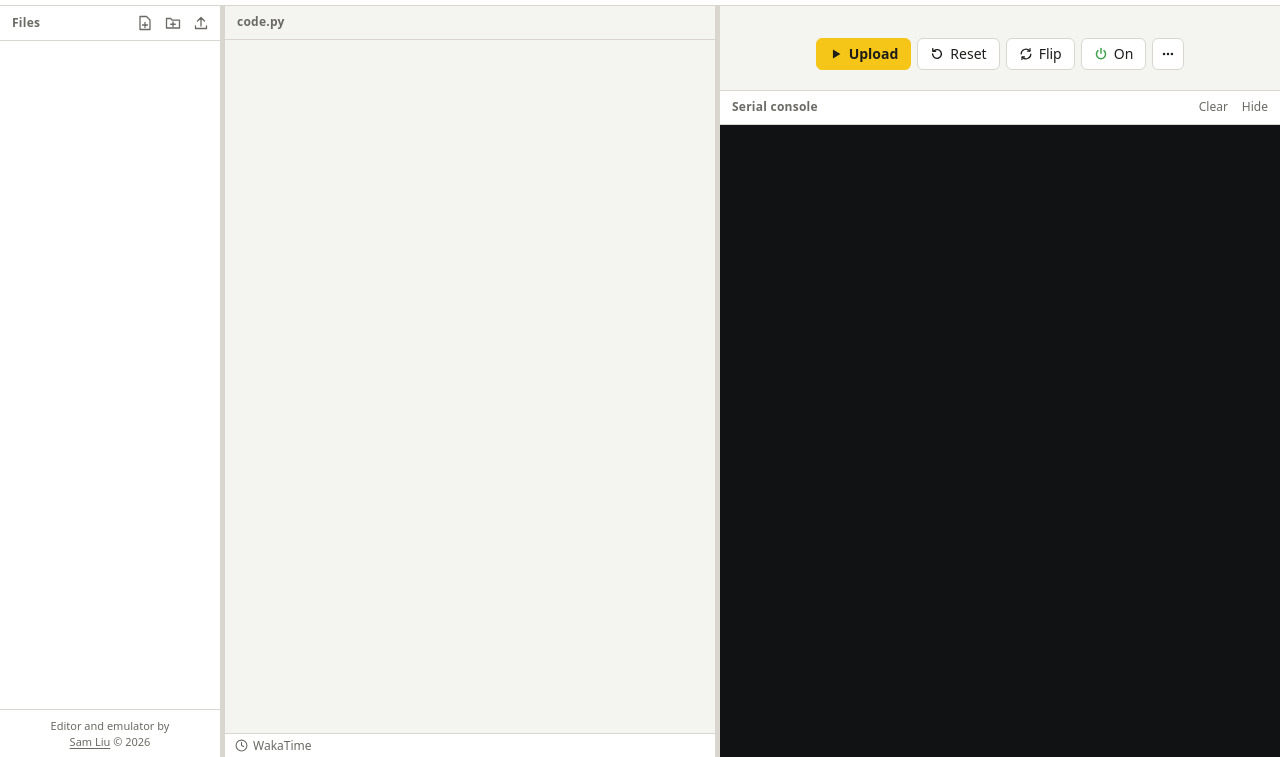
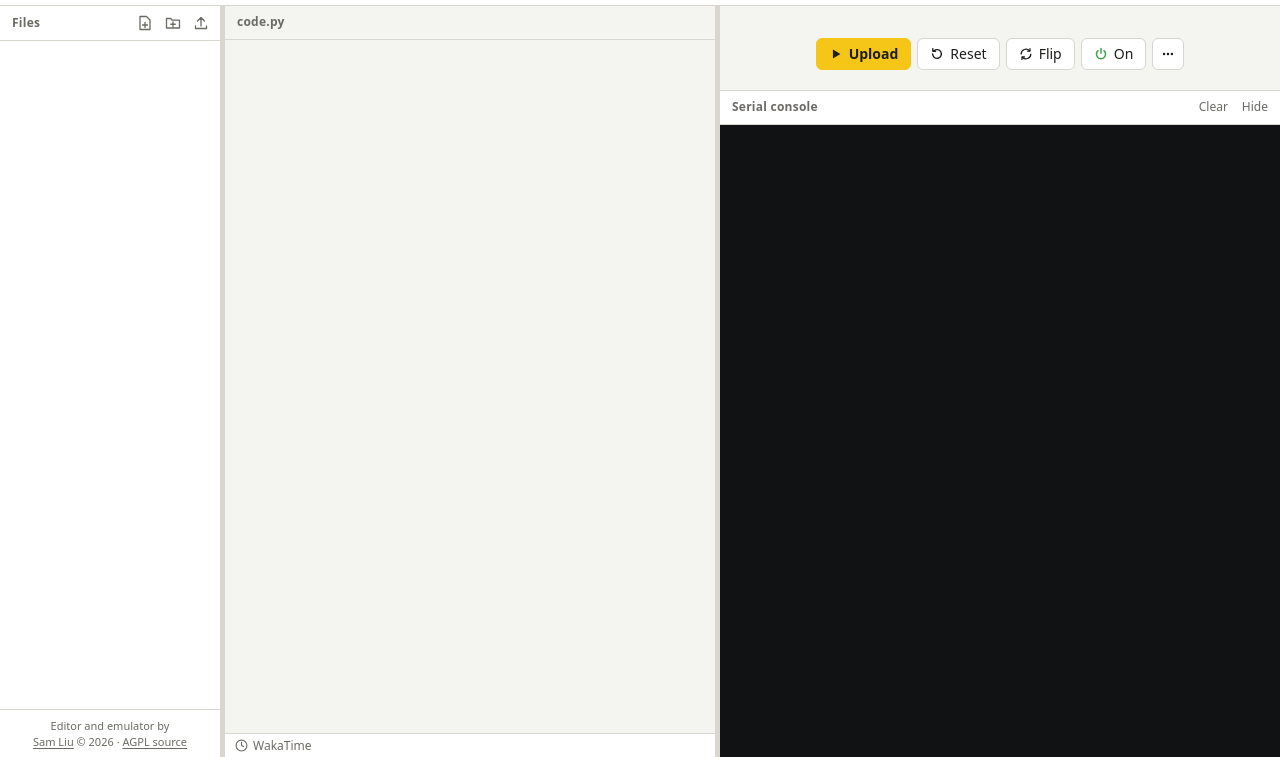
Before and after one commit to samdev-7/cheap-yellow-display-emulator, a website built with Vite: page web/index.html in a window 1280 px wide. Shown: the part 43-800 px from the top of the page. Built offline with nearby package versions, Linux system fonts and the light colour scheme; no server answers.

Commit message:
Attribute AGPL copyright

```diff
--- a/web/index.html
+++ b/web/index.html
@@ -55,6 +55,7 @@
         <ul id="file-tree"></ul>
         <footer class="credit">
           Editor and emulator by <span class="nowrap"><a href="https://samliu.dev" target="_blank" rel="noopener">Sam Liu</a> © 2026</span>
+          <span class="nowrap">· <a href="https://github.com/samdev-7/cheap-yellow-display-emulator" target="_blank" rel="noopener">AGPL source</a></span>
         </footer>
       </aside>
       <div class="splitter" data-var="--files-w" data-axis="x" data-min="160" data-max="420" data-max-share="0.3" data-default="220" aria-label="Resize the file browser"></div>
--- a/web/package.json
+++ b/web/package.json
@@ -24,5 +24,6 @@
   "devDependencies": {
     "vite": "^8.3.5"
   },
-  "license": "AGPL-3.0-only"
+  "license": "AGPL-3.0-only",
+  "author": "Sam Liu <sam@samliu.dev> (https://samliu.dev)"
 }
```
Also changed, not shown: README.md.
